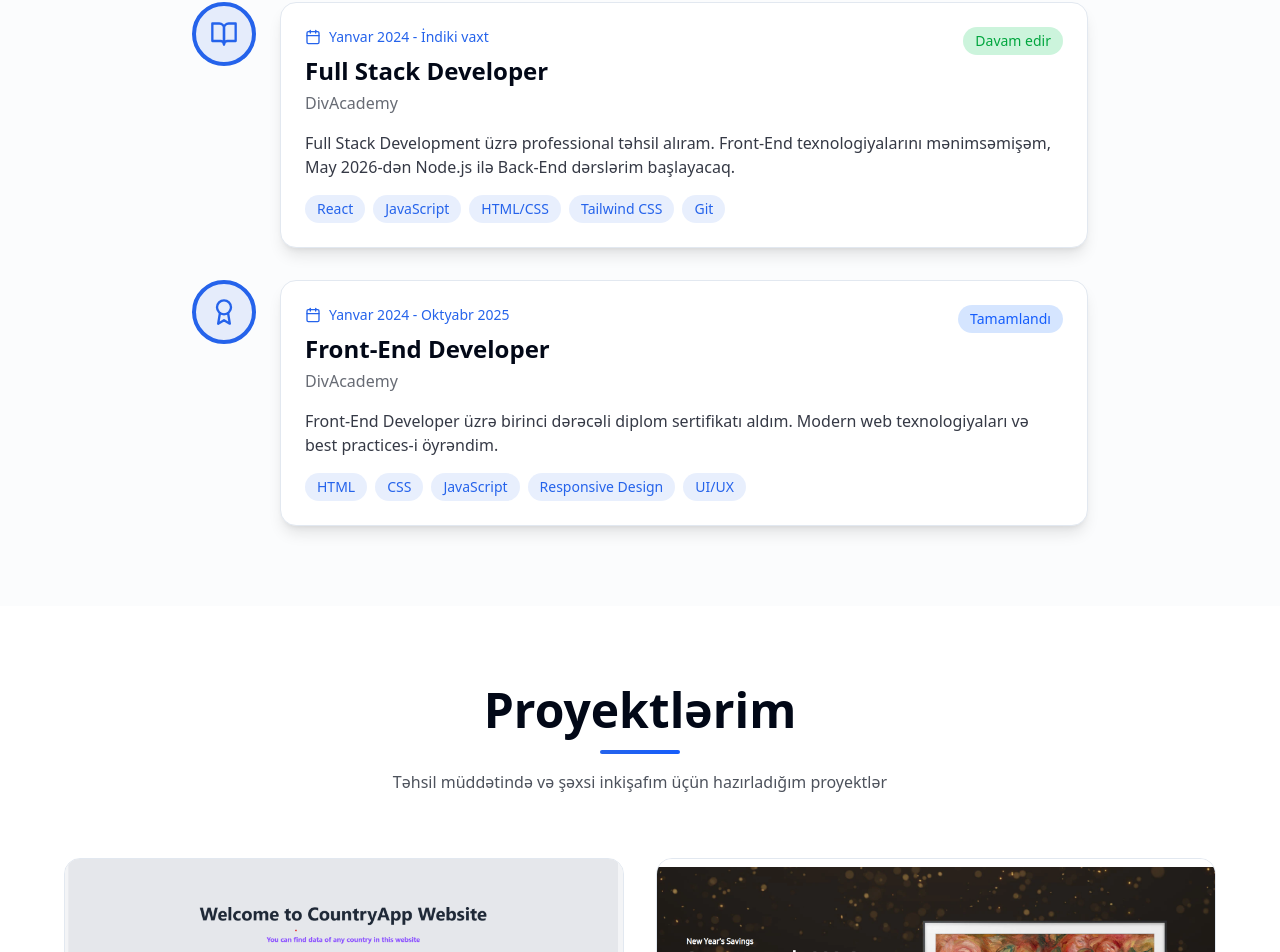
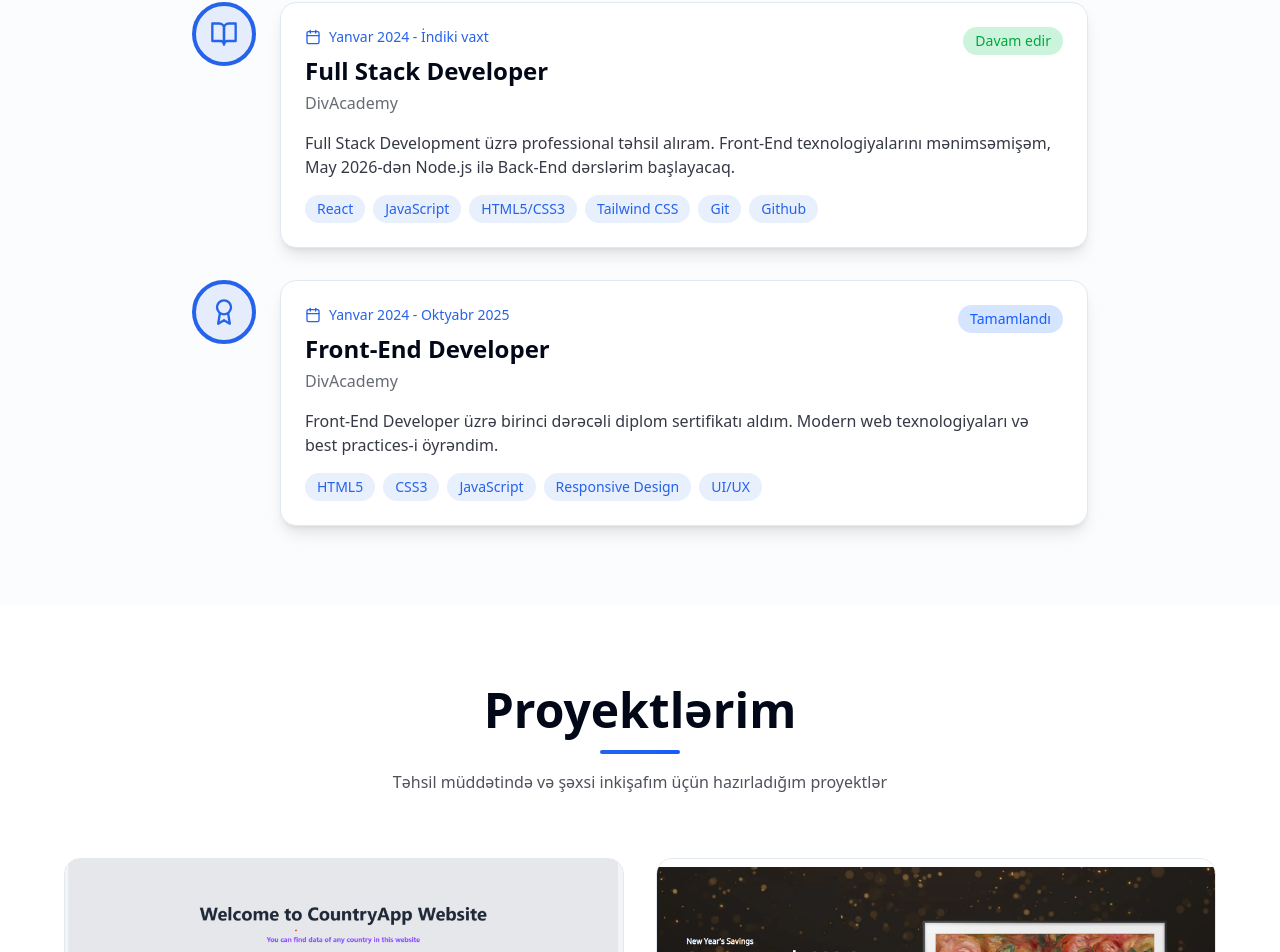
Before and after one commit to CaspianDiv/portfolio, a React (Vite) app: page / in a window 1280 px wide. Shown: the part 1720-2672 px from the top of the page. Built offline with nearby package versions, Linux system fonts and the light colour scheme.

Commit message:
Update Education.jsx

```diff
--- a/src/components/Education.jsx
+++ b/src/components/Education.jsx
@@ -5,8 +5,8 @@ import { useLanguage } from "../utils/LanguageContext";
 export const Education = () => {
   const { t } = useLanguage();
 
-  const skills1 = ["React", "JavaScript", "HTML/CSS", "Tailwind CSS", "Git"];
-  const skills2 = ["HTML", "CSS", "JavaScript", "Responsive Design", "UI/UX"];
+  const skills1 = ["React", "JavaScript", "HTML5/CSS3", "Tailwind CSS", "Git" , "Github"];
+  const skills2 = ["HTML5", "CSS3", "JavaScript", "Responsive Design", "UI/UX"];
 
   const education = [
     {
```
